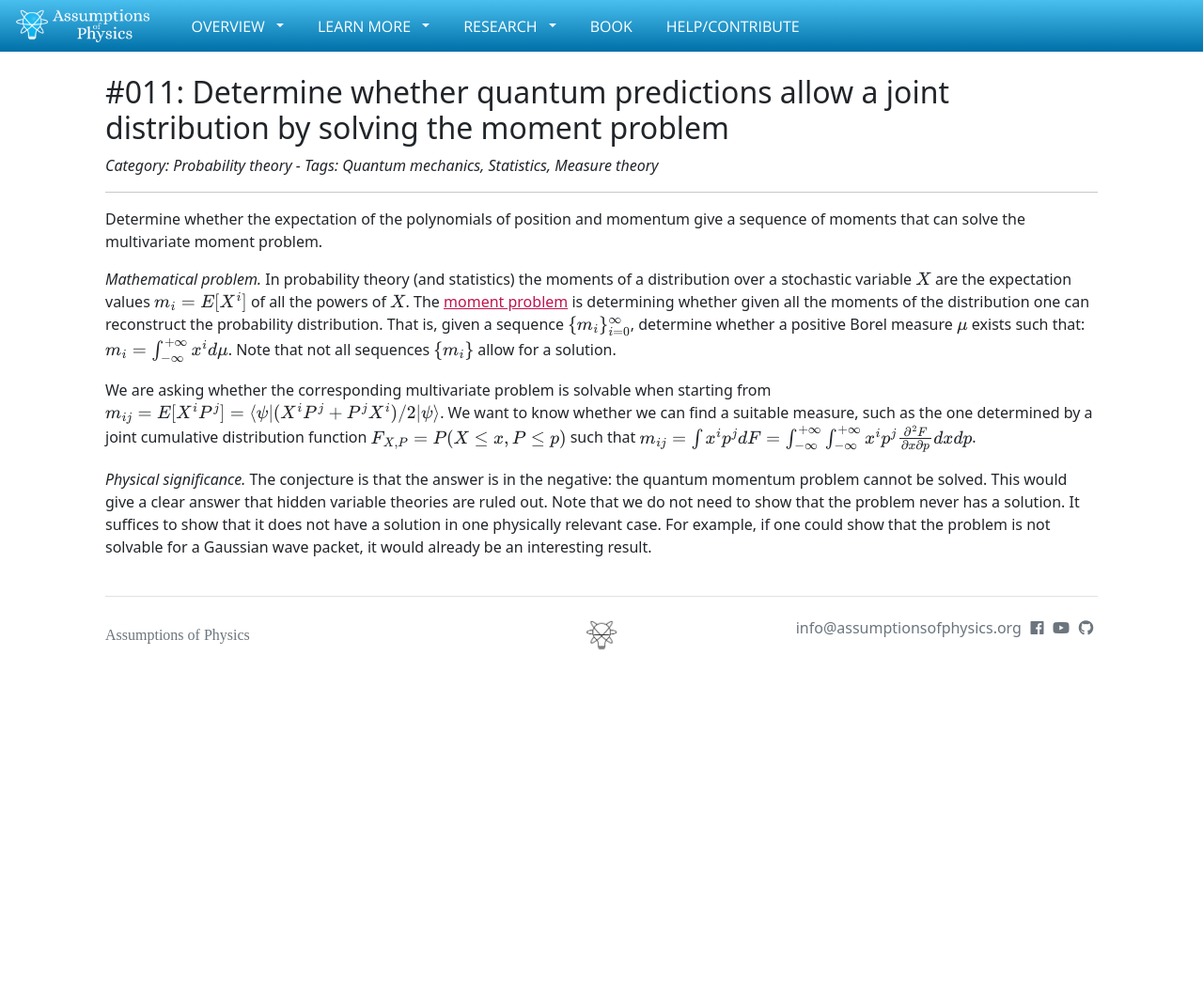
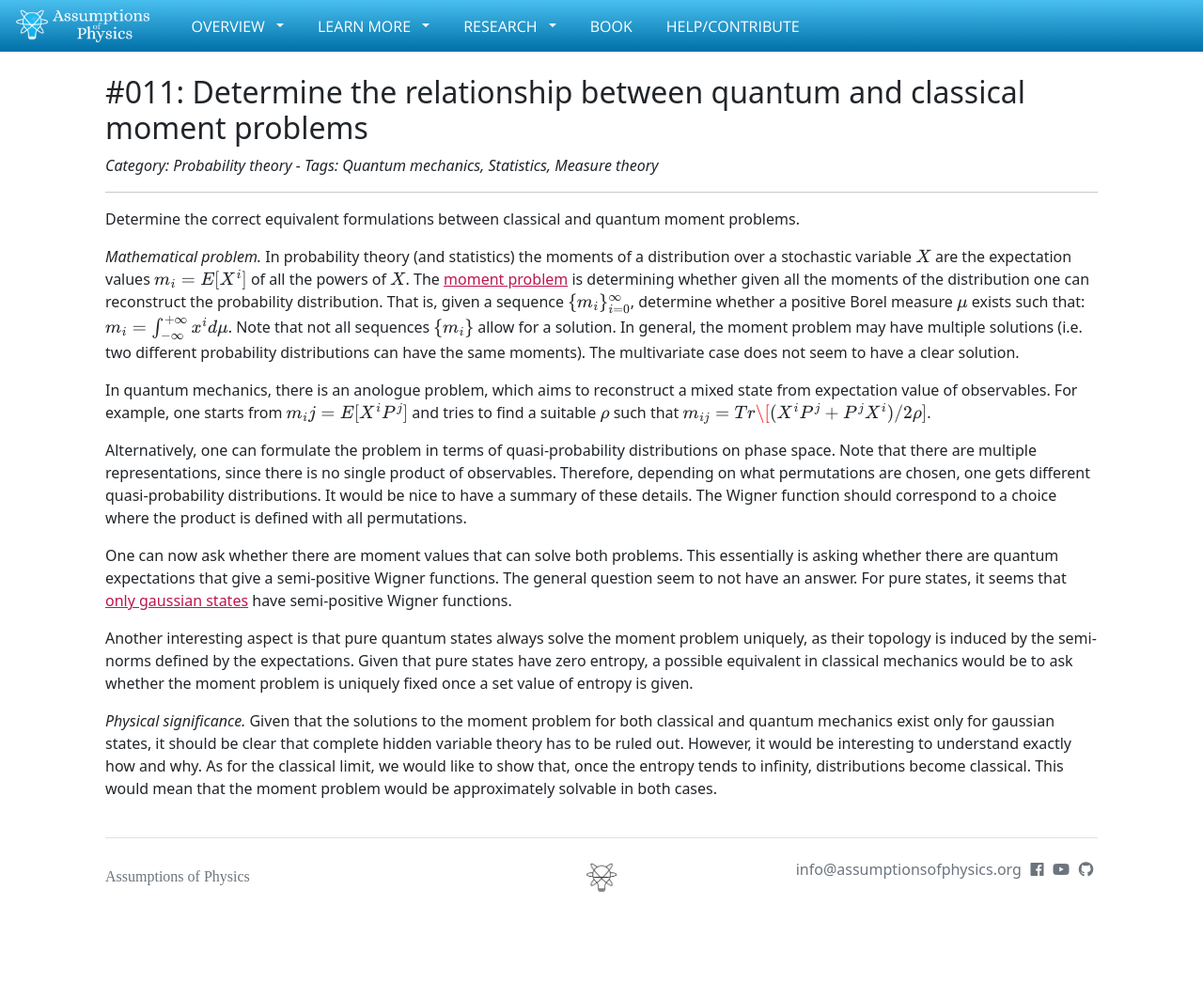
Before and after one commit to assumptionsofphysics/assumptionsofphysics.github.io, a Jekyll site: the page built from _problems/011-QuantumMomentProblem.md, in a window 1280 px wide. Shown: the whole page at 94% size. Built offline with Jekyll 4.4.1, drawn with Linux system fonts in a browser that asks for light colours; nearby versions of some CDN libraries; some web fonts are replaced; formulas are drawn with MathJax 3; before the commit the page ends 900 px from its top, so only the background shows below that.

Commit message:
Adding new results for moment problem

```diff
--- a/_problems/011-QuantumMomentProblem.md
+++ b/_problems/011-QuantumMomentProblem.md
@@ -1,10 +1,9 @@
 ---
-title: Determine whether quantum predictions allow a joint distribution by solving the moment problem
+title: Determine the relationship between quantum and classical moment problems
 category: Probability theory
 tags: [Quantum mechanics, Statistics, Measure theory]
 ---
-Determine whether the expectation of the polynomials of position and momentum
-give a sequence of moments that can solve the multivariate moment problem.
+Determine the correct equivalent formulations between classical and quantum moment problems.
 
 *Mathematical problem.* In probability theory (and statistics) the moments
 of a distribution over a stochastic variable $$X$$ are the expectation values $$m_i = E[X^i]$$
@@ -13,17 +12,31 @@ is determining whether given all the moments of the distribution one can reconst
 the probability distribution. That is, given a sequence $$\{m_i\}_{i=0}^{\infty}$$, determine
 whether a positive Borel measure $$\mu$$ exists such that:
 $$ m_i = \int_{-\infty}^{+\infty} x^i d\mu $$.
-Note that not all sequences $$\{m_i\}$$ allow for a solution.
+Note that not all sequences $$\{m_i\}$$ allow for a solution. In general, the moment problem may have
+multiple solutions (i.e. two different probability distributions can have the same moments). The
+multivariate case does not seem to have a clear solution.
 
-We are asking whether the corresponding multivariate problem is solvable when
-starting from $$m_{ij} = E[X^iP^j] = \langle \psi | (X^iP^j + P^jX^i)/2 | \psi \rangle$$.
-We want to know whether we can find a suitable measure, such as the one
-determined by a joint cumulative distribution function $$F_{X,P} = P(X \leq x, P \leq p)$$
-such that $$ m_{ij} = \int x^ip^j dF = \int_{-\infty}^{+\infty}\int_{-\infty}^{+\infty} x^ip^j \frac{\partial^2 F}{\partial x \partial p} dx dp $$.
+In quantum mechanics, there is an anologue problem, which aims to reconstruct
+a mixed state from expectation value of observables. For example, one starts from $$m_ij = E[X^iP^j]$$ and tries
+to find a suitable $$\rho$$ such that $$m_{ij} = Tr\[(X^iP^j + P^jX^i)/2 \rho]$$.
 
-*Physical significance.* The conjecture is that the answer is in the negative:
-the quantum momentum problem cannot be solved. This would give a clear answer
-that hidden variable theories are ruled out. Note that we do not need to show
-that the problem never has a solution. It suffices to show that it does not
-have a solution in one physically relevant case. For example, if one could
-show that the problem is not solvable for a Gaussian wave packet, it would already be an interesting result.
+Alternatively, one can formulate the problem in terms of quasi-probability distributions on phase space. Note that
+there are multiple representations, since there is no single product of observables. Therefore, depending on what
+permutations are chosen, one gets different quasi-probability distributions. It would be nice to have a summary
+of these details. The Wigner function should correspond to a choice where the product is defined with all permutations.
+
+One can now ask whether there are moment values that can solve both problems. This essentially is asking
+whether there are quantum expectations that give a semi-positive Wigner functions. The general question
+seem to not have an answer. For pure states, it seems that [only gaussian states](https://en.wikipedia.org/wiki/Wigner_quasiprobability_distribution#Positivity_of_the_Wigner_function) have semi-positive Wigner functions.
+
+Another interesting aspect is that pure quantum states always solve the moment problem uniquely, as
+their topology is induced by the semi-norms defined by the expectations. Given that pure states have
+zero entropy, a possible equivalent in classical mechanics would be to ask whether the moment problem is
+uniquely fixed once a set value of entropy is given.
+
+*Physical significance.* Given that the solutions to the moment problem for both classical
+and quantum mechanics exist only for gaussian states, it should be clear that complete
+hidden variable theory has to be ruled out. However, it would be interesting to understand
+exactly how and why. As for the classical limit, we would like to show that, once the entropy
+tends to infinity, distributions become classical. This would mean that the moment problem
+would be approximately solvable in both cases.
```
